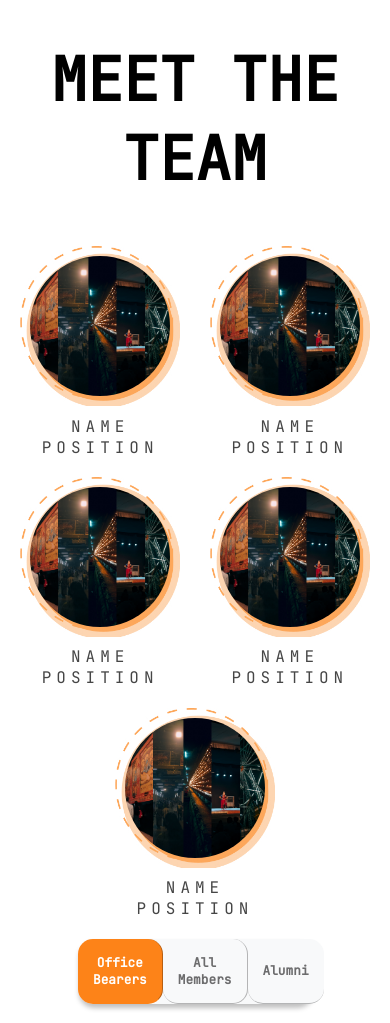
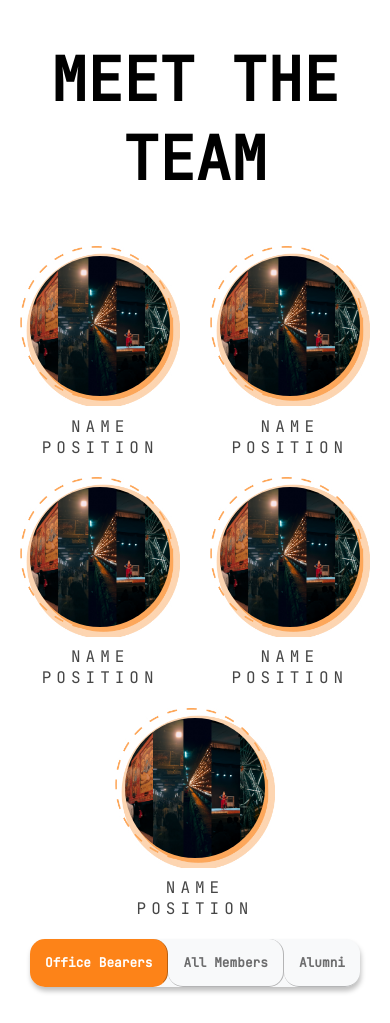
Before and after one commit to FOSSCellNITCalicut/FossCellNITC, a React (Create React App) app: page / in a window 390 px wide. Built offline with nearby package versions, Linux system fonts and the light colour scheme.

Commit message:
styling changes mobile view

```diff
--- a/src/team2.css
+++ b/src/team2.css
@@ -95,7 +95,7 @@
   font-family: 'JetBrains Mono';
   font-style: normal;
   font-weight: 800;
-  font-size: 80%;
+  font-size: 100%;
   border-radius: 15px;
   color: #6C6C6D;
 
@@ -110,7 +110,7 @@
   font-family: 'JetBrains Mono';
   font-style: normal;
   font-weight: 800;
-  font-size: 80%;
+  font-size: 100%;
   border-radius: 15px;
   color: #FFFFFF;
 }
@@ -144,8 +144,19 @@ button {
 
   @media only screen and (max-width: 700px) {
 
+    .mainport{
+      width: 100%;
+    }
     .mainhead{
       font-size: 60px;
       width: 100%;
     }
+
+    .bloc-tabs{
+      width: max-content;
+    }
+    .tabs{
+      width: max-content;
+      font-size: 80%;
+    }
   }
```
